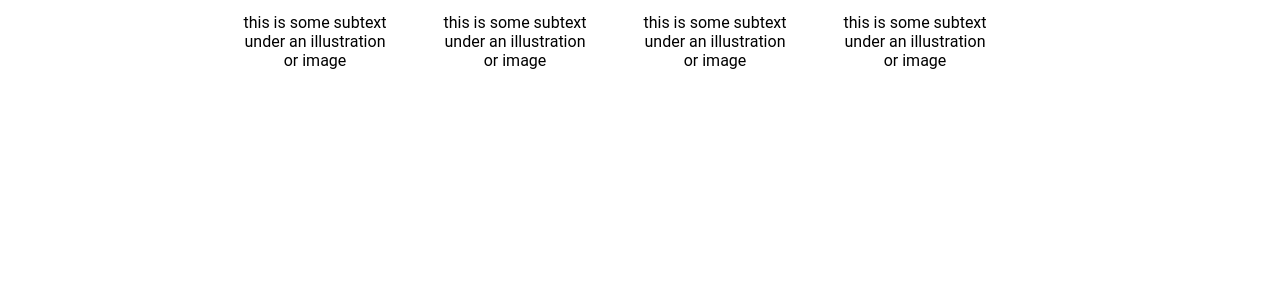
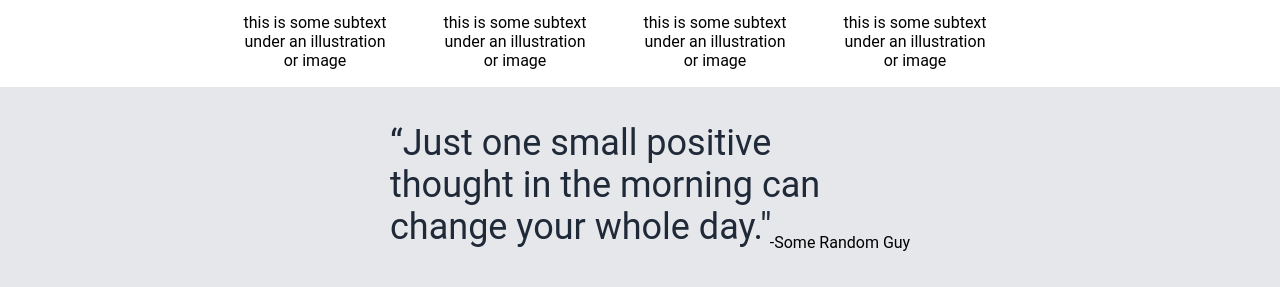
Before and after one commit to Dolphintherobot/Landing-Page, a plain HTML site: page index.html in a window 1280 px wide. Shown: the part 589-876 px from the top of the page. Before the commit the page ends 800 px from the top, so only its background shows below. Drawn offline with Linux system fonts and the light colour scheme.

Commit message:
Customized quote box in styles.css

```diff
--- a/index.html
+++ b/index.html
@@ -45,8 +45,8 @@
             </div>
         </div>
         <div class = "quote-box">
-            <div class ="quote"></div>
-            <div class = "author"></div>
+            <div class ="quote">“Just one small positive thought in the morning can change your whole day."</div>
+            <div class = "author">-Some Random Guy</div>
         </div>
         <div class = "bottom">
             <div class = "bottom-content"></div>
--- a/styles.css
+++ b/styles.css
@@ -106,6 +106,7 @@ button {
     display:flex;
     justify-content: center;
     align-items: center;
+    margin-bottom: 50px;
 }
 
 .image-box {
@@ -132,3 +133,29 @@ button {
     border: 5px solid blue;
 
 }
+
+
+
+/* start of quotebox   */
+
+
+.quote-box {
+    background-color: #E5E7EB;
+    flex:1 1 auto;
+    height:200px;
+    display: flex;
+    flex-direction: column;
+    justify-content: center;
+    align-items: center;
+}
+
+.quote {
+    font-size: 36px;
+    width:500px;
+    color:#1F2937;
+}
+
+.author {
+    margin-left: 400px;
+    margin-top: -15px;
+}
```
